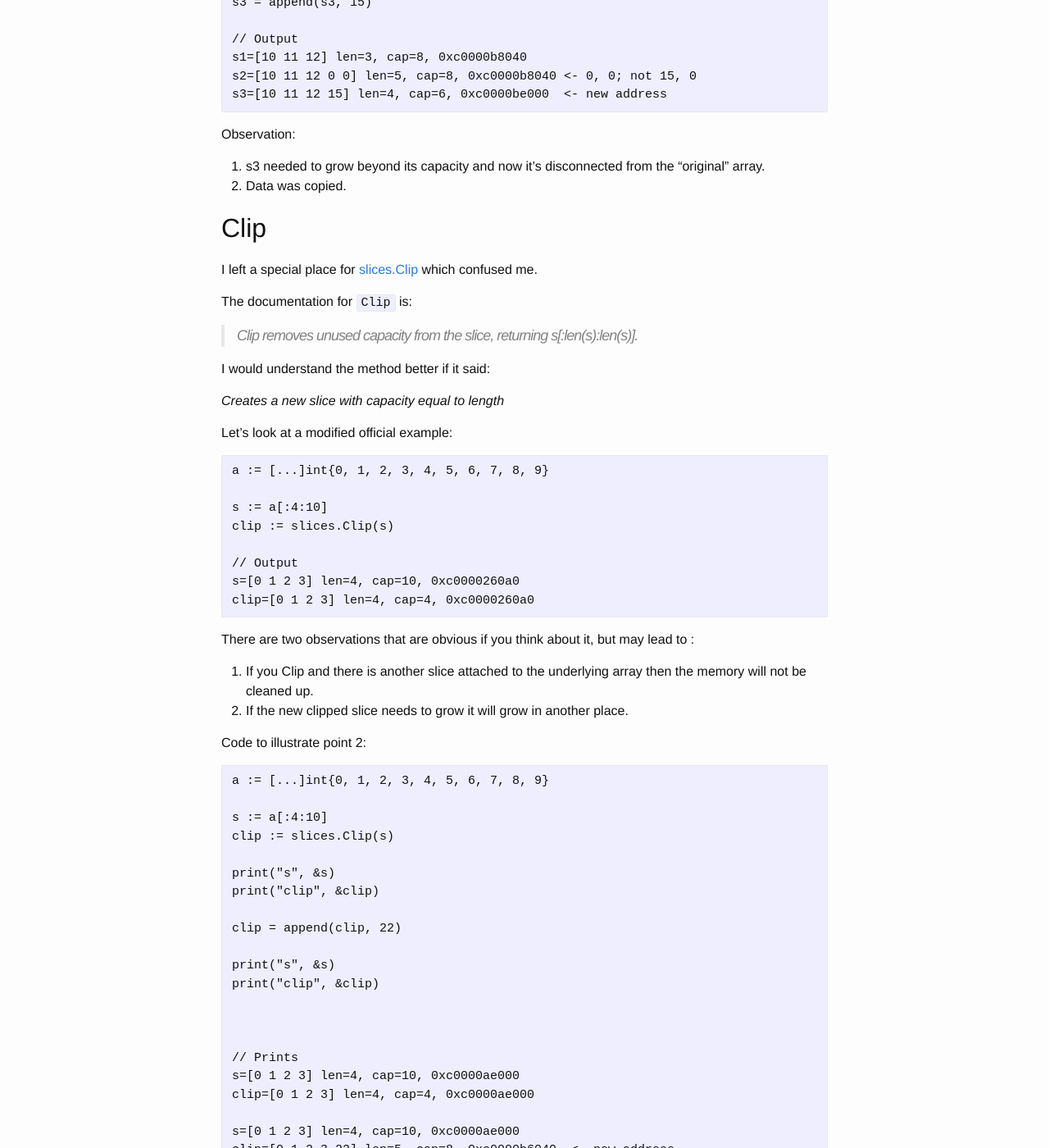
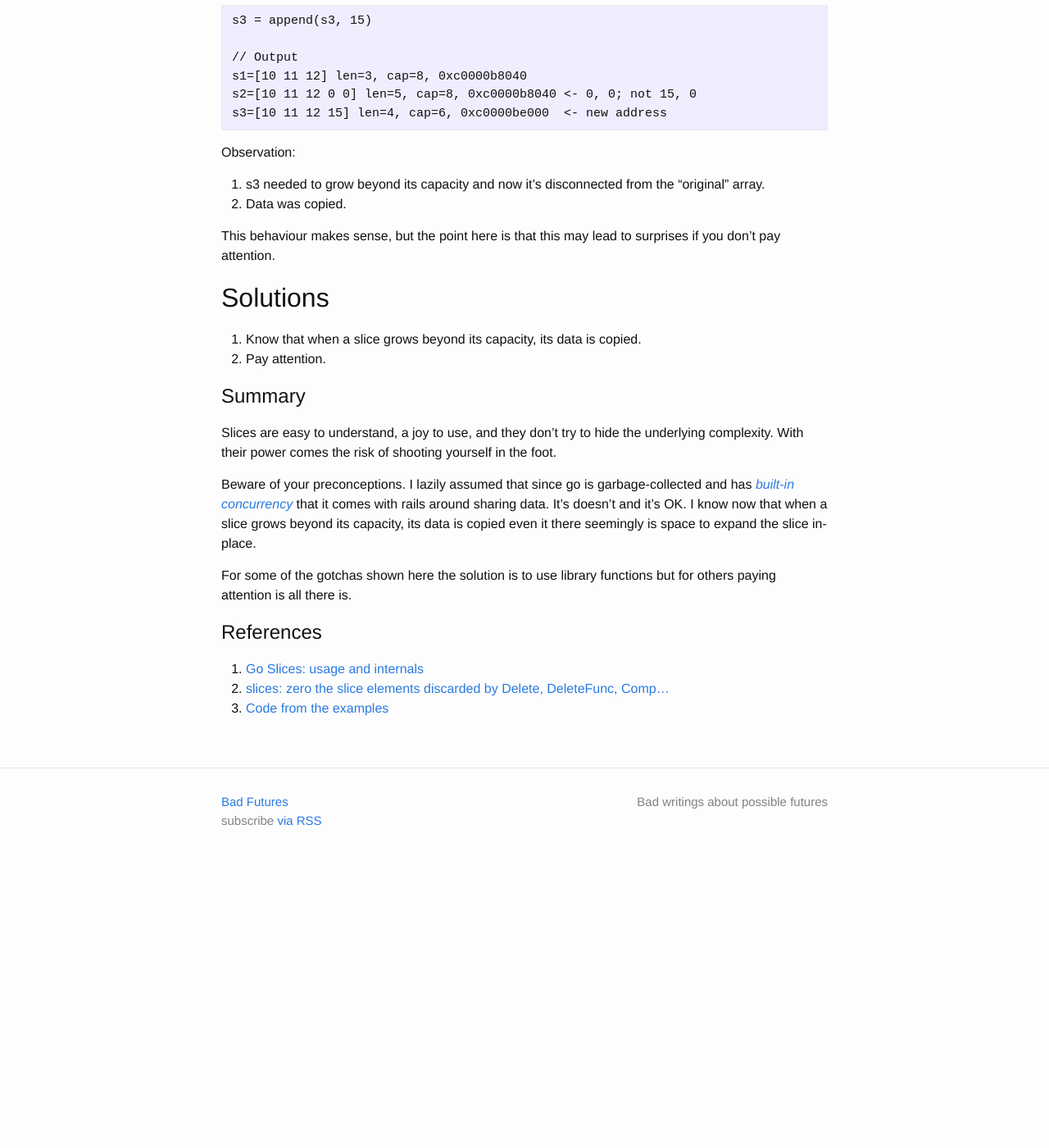
Before and after one commit to badfutures/badfutures.github.io, a Jekyll site: the page built from _posts/2024-08-18-3.GoLangSlices.md, in a window 1280 px wide and 1400 px high, scrolled down 6003 px. Shown: the whole window at 82% size. Built offline with Jekyll 4.4.1, drawn with Linux system fonts in a browser that asks for light colours; after the commit the page ends 7075 px from its top, so only the background shows below that; some of the changed text lies outside the part shown.

Commit message:
git commit -am "Ready"

````diff
--- a/_posts/2024-08-18-3.GoLangSlices.md
+++ b/_posts/2024-08-18-3.GoLangSlices.md
@@ -274,80 +275,21 @@ Observation:
 2. Data was copied.
 
 
-
-## Clip
-
-I left a special place for [slices.Clip](https://pkg.go.dev/slices#Clip) which confused me.
-
-The documentation for `Clip` is:
-
-> Clip removes unused capacity from the slice, returning s[:len(s):len(s)].
-
-I would understand the method better if it said:
-
-_Creates a new slice with capacity equal to length_
-
-Let's look at a modified official example:
-```
-a := [...]int{0, 1, 2, 3, 4, 5, 6, 7, 8, 9}
-
-s := a[:4:10]
-clip := slices.Clip(s)
-
-// Output
-s=[0 1 2 3] len=4, cap=10, 0xc0000260a0
-clip=[0 1 2 3] len=4, cap=4, 0xc0000260a0
-```
-
-There are two observations that are obvious if you think about it, but may lead to :
-1. If you Clip and there is another slice attached to the underlying array then the memory will not be cleaned up.
-2. If the new clipped slice needs to grow it will grow in another place.
+This behaviour makes sense, but the point here is that this may lead to surprises if you don't pay attention.
 
 
-Code to illustrate point 2:
-```
-a := [...]int{0, 1, 2, 3, 4, 5, 6, 7, 8, 9}
+## Solutions
 
-s := a[:4:10]
-clip := slices.Clip(s)
-
-print("s", &s)
-print("clip", &clip)
-
-clip = append(clip, 22)
-
-print("s", &s)
-print("clip", &clip)
-
-
-
-// Prints
-s=[0 1 2 3] len=4, cap=10, 0xc0000ae000
-clip=[0 1 2 3] len=4, cap=4, 0xc0000ae000
-
-s=[0 1 2 3] len=4, cap=10, 0xc0000ae000
-clip=[0 1 2 3 22] len=5, cap=8, 0xc0000b6040  <- new address
-```
-
-The point here is that this behaviour makes sense, but may lead to surprises if you don't pay attention.
-
-
-## Solution
-
-Know that when a slice grows beyond its capacity, its data is copied.
-
-At my level, after learning the behaviours shown above, the only solution is to be careful.
+1. Know that when a slice grows beyond its capacity, its data is copied.
+2. Pay attention.
 
 # Summary
 
-Slices are easy to understand, a joy to use, and they don't try to hide the underlying complexity. With the power they give comes the risk of shooting yourself in the foot.
+Slices are easy to understand, a joy to use, and they don't try to hide the underlying complexity. With their power comes the risk of shooting yourself in the foot.
 
-Beware of your preconceptions. I lazily assumed that since go is garbage-collected and has _[built-in concurrency](https://go.dev/)_ that it comes with rails around sharing data. It's doesn't and it's OK.
+Beware of your preconceptions. I lazily assumed that since go is garbage-collected and has _[built-in concurrency](https://go.dev/)_ that it comes with rails around sharing data. It's doesn't and it's OK. I know now that when a slice grows beyond its capacity, its data is copied even it there seemingly is space to expand the slice in-place.
 
-For some of the gotchas shown here the solution is to use library functions but for others paying attention is all you have, at least at my level.
-
-Finally, now I know that when a slice grows beyond its capacity, its data is copied.
-
+For some of the gotchas shown here the solution is to use library functions but for others paying attention is all there is.
 
 # References
 1. [Go Slices: usage and internals](https://go.dev/blog/slices-intro#a-possible-gotcha)
````
Also changed, not shown: other parts of _posts/2024-08-18-3.GoLangSlices.md (+1 -0 lines).
